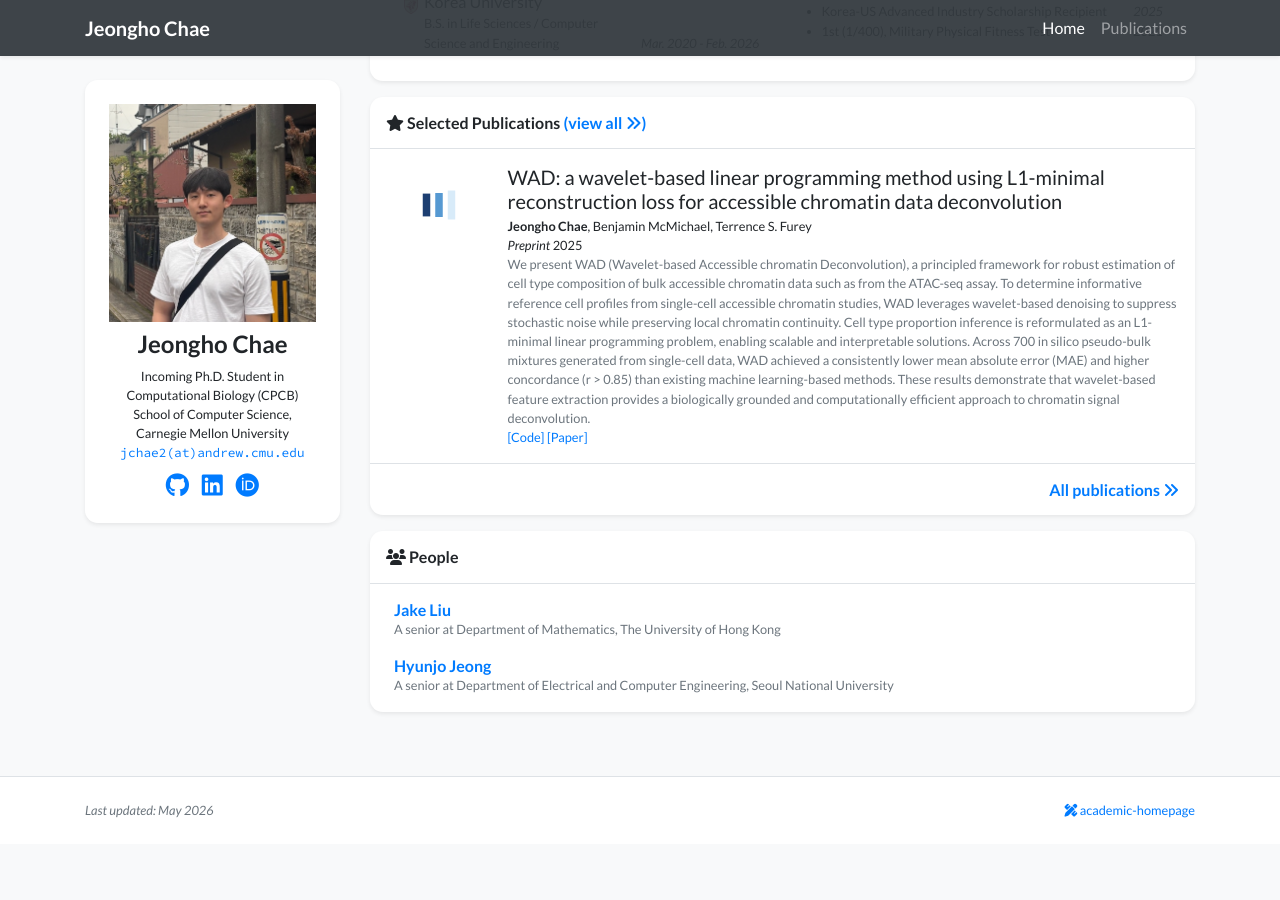
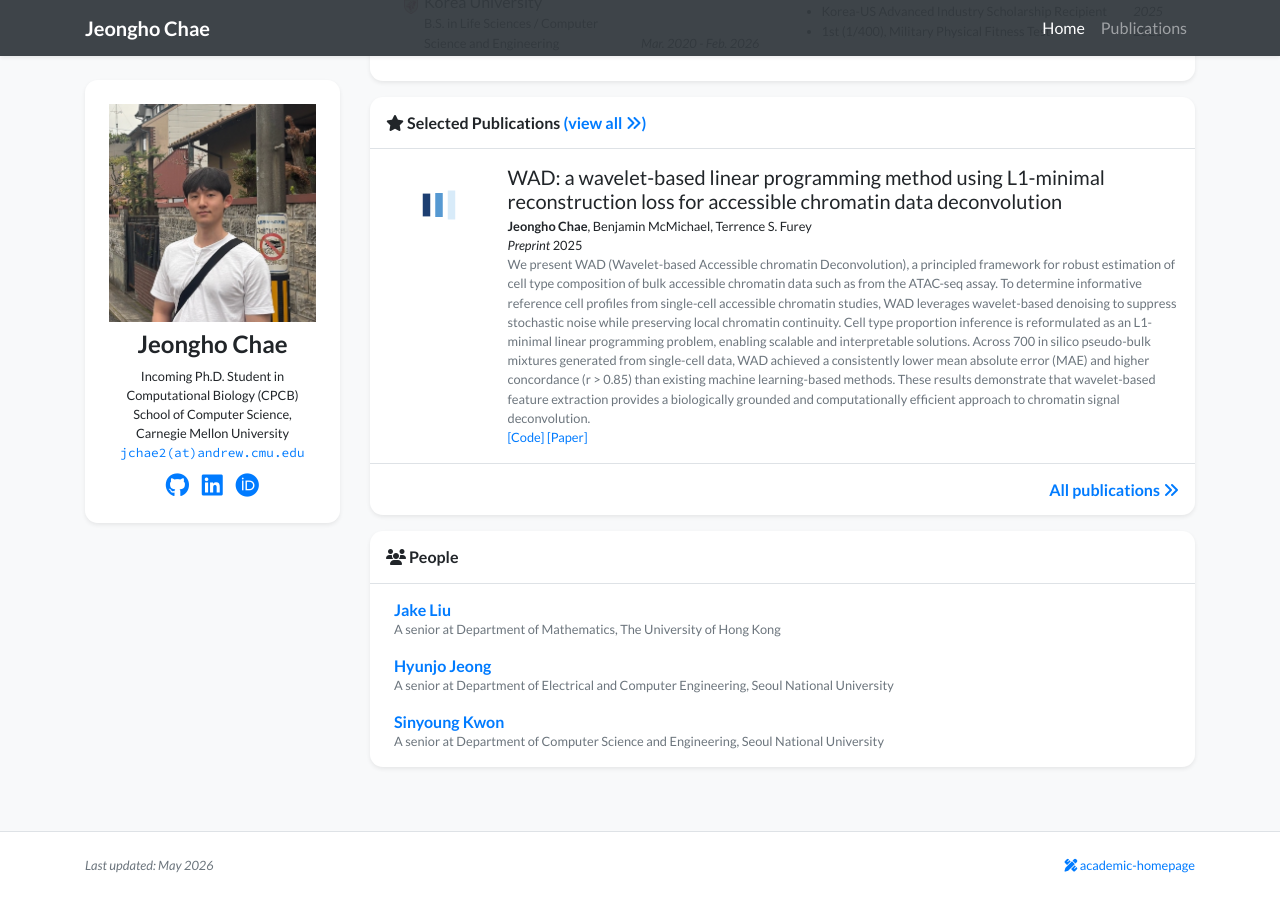
Before and after one commit to chae-jh/chae-jh.github.io, a Jekyll site: the page built from index.html, in a window 1280 px wide and 900 px high, scrolled down 870 px. Built offline with Jekyll 4.4.1, drawn with Linux system fonts in a browser that asks for light colours; nearby versions of some CDN libraries; a style sheet for code colours, icons or effects is not loaded; before the commit the page ends 1714 px from its top, so only the background shows below that.

Commit message:
Update People

```diff
--- a/index.html
+++ b/index.html
@@ -56,7 +56,14 @@ navbar_title: Home
               A senior at Department of Electrical and Computer Engineering, Seoul National University
             </div>
           </div>
-
+          <div class="px-3 pt-0 pb-3">
+            <div class="people-name">
+              <a href="https://github.com/Victini00" target="_blank">Sinyoung Kwon</a>
+            </div>
+            <div class="people-position">
+              A senior at Department of Computer Science and Engineering, Seoul National University
+            </div>
+          </div>
         </div>
     </div>
 </div>
```
